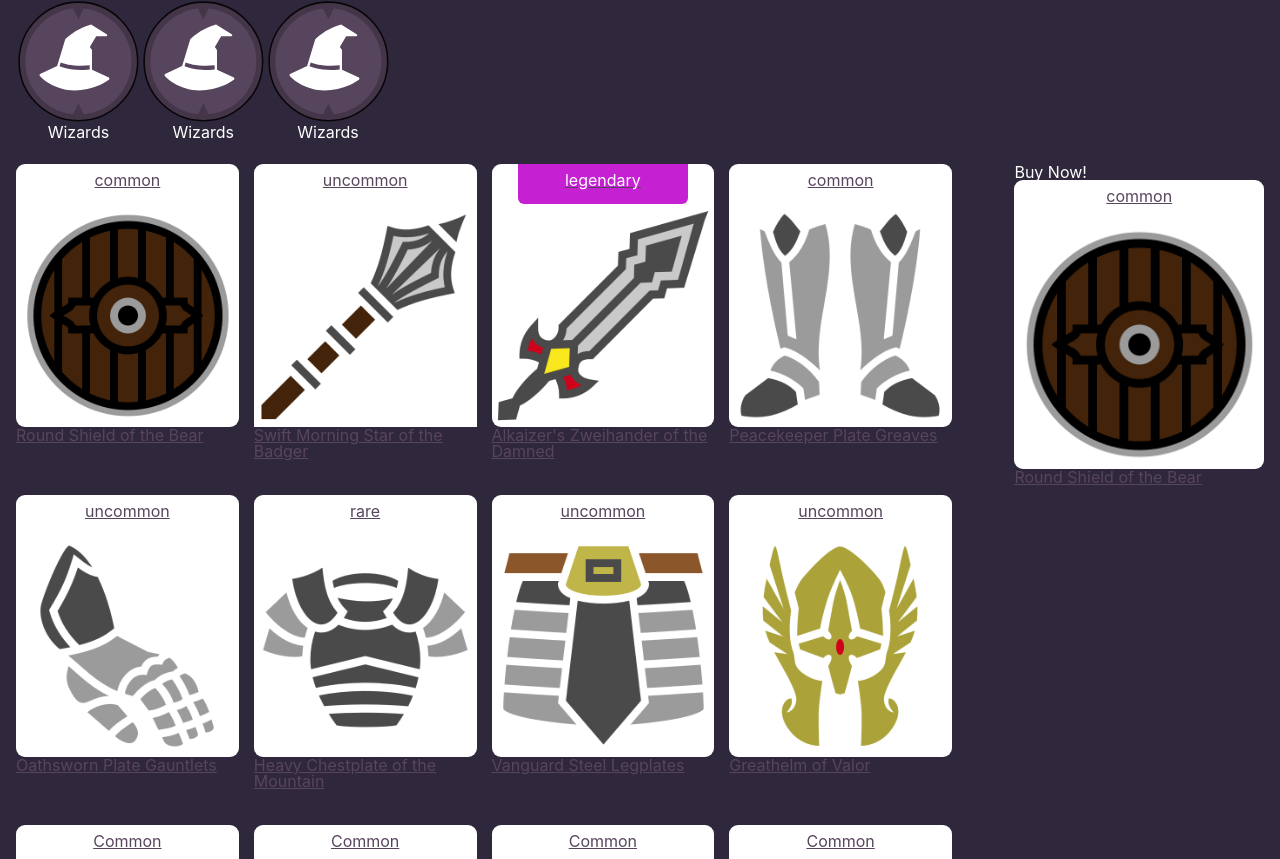
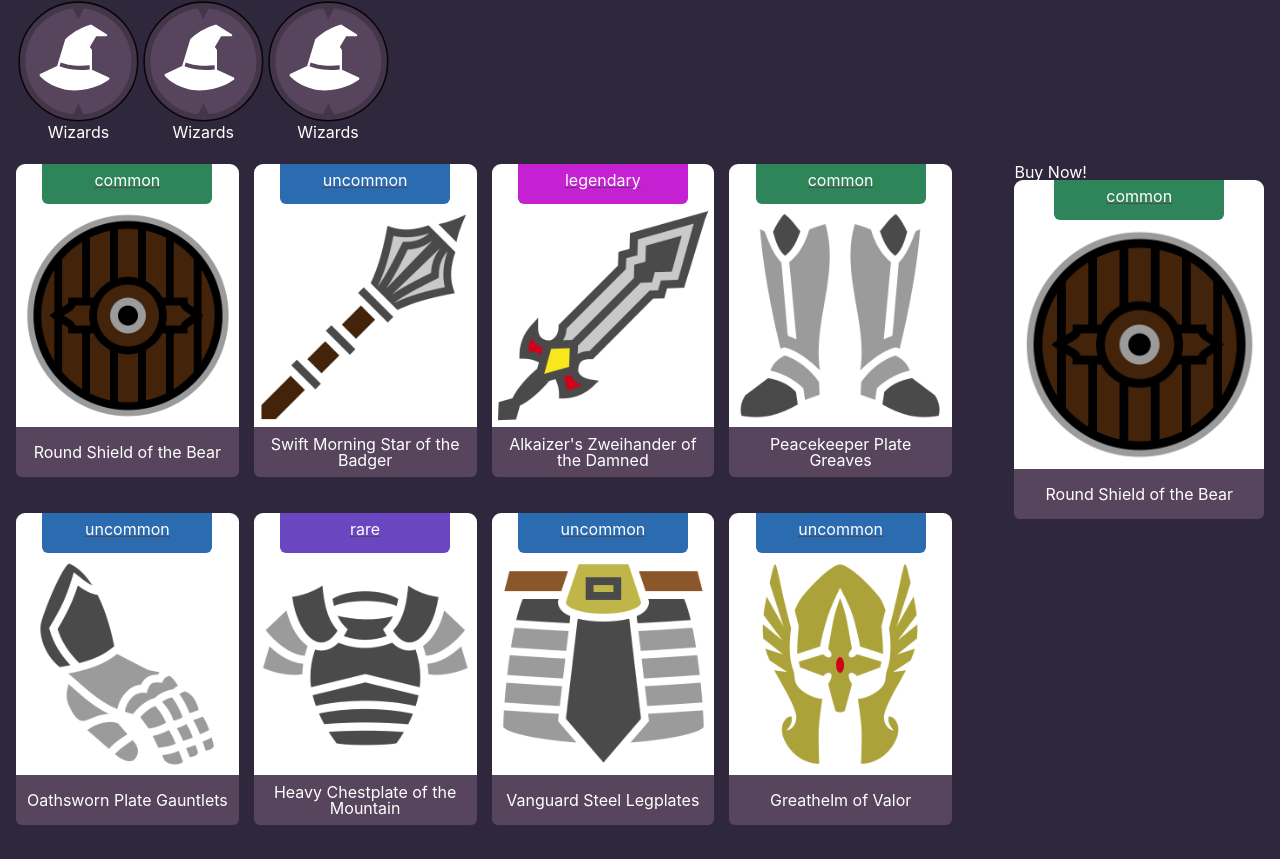
Before and after one commit to FahadHameed89/React-Redux-Router---RPG-Shop-Team-Project, a React (Create React App) app: page /products in a window 1280 px wide. Shown: the part 901-1760 px from the top of the page. Built offline with nearby package versions, Linux system fonts and the light colour scheme.

Commit message:
Changed values in equipment.json; added div wrapper to product name; changed rarity to lowercase in ProductImage.jsx; added CSS styling to product image and list.

```diff
--- a/public/data/equipment.json
+++ b/public/data/equipment.json
@@ -213,7 +213,7 @@
       "Paragragh a",
       "Paragragh b"
      ],
-    "rarity": "Common",
+    "rarity": "common",
     "stats": {
       "HP":    0,
       "MP":    0,
@@ -242,7 +242,7 @@
       "Paragragh a",
       "Paragragh b"
      ],
-    "rarity": "Common",
+    "rarity": "common",
     "stats": {
       "HP":    0,
       "MP":    0,
--- a/src/product/ProductCard.jsx
+++ b/src/product/ProductCard.jsx
@@ -21,7 +21,9 @@ export default (props) => {
             </div> */}
 
             <ProductImage path={product.image} rarity={product.rarity} />
-            <span>{product.name}</span>
+            <div class="item-name">
+              <p>{product.name}</p>
+            </div>
         </Link>
       </article>
     )
--- a/src/product/ProductImage.jsx
+++ b/src/product/ProductImage.jsx
@@ -5,7 +5,7 @@ export default ( props ) => {
     const rarity = props.rarity;
     const imgPath = `/imgs/products/${props.path}`;
     return (
-        <div className={`product__image ${rarity}`}>
+        <div className={`product__image ${rarity.toLowerCase()}`}>
             <div className="product__image-rarity">
                 <p>{rarity}</p>
             </div>
--- a/src/product/css/product-image.css
+++ b/src/product/css/product-image.css
@@ -2,7 +2,7 @@
   max-width: 500px;
   border: 0px solid;
   background-color: #FFFFFF;
-  border-radius: 9px;
+  border-radius: 9px 9px 0px 0px;
 }
 
 .product__image img {
@@ -34,3 +34,30 @@
 .legendary.product__image {
   border-color: #C521D3;
 }
+
+.rare .product__image-rarity {
+  background-color: #6B46C1;
+  color: white;
+}
+
+.rare.product__image {
+  border-color: #6B46C1;
+}
+
+.uncommon .product__image-rarity {
+  background-color: #2B6CB0;
+  color: white;
+}
+
+.uncommon.product__image {
+  border-color: #2B6CB0;
+}
+
+.common .product__image-rarity {
+  background-color: #2F855A;
+  color: white;
+}
+
+.common.product__image {
+  border-color: #2F855A;
+}
--- a/src/product/css/product-list.css
+++ b/src/product/css/product-list.css
@@ -40,13 +40,31 @@
   min-width: 200px;
 }
 
+.product-card .item-name {
+  display: flex;
+  justify-content: center;
+  align-items: center;
 
-.product__cardlist {
+  height: 50px;
+  border-radius: 0px 0px 6px 6px;
+  text-align: center;
+  color: white;
+  background-color: #57455D;
+}
+
+.item-name p {
+  padding: 0px 10px;
+  /* text-transform: capitalize; */
+}
+
+
+
+/* .product__cardlist {
   float: left;
   width: 200px;
   height: 200px;
   object-fit: cover;
-}
+} */
 
 /* @media screen and (min-width: 800px) {
   .product-list {
```
